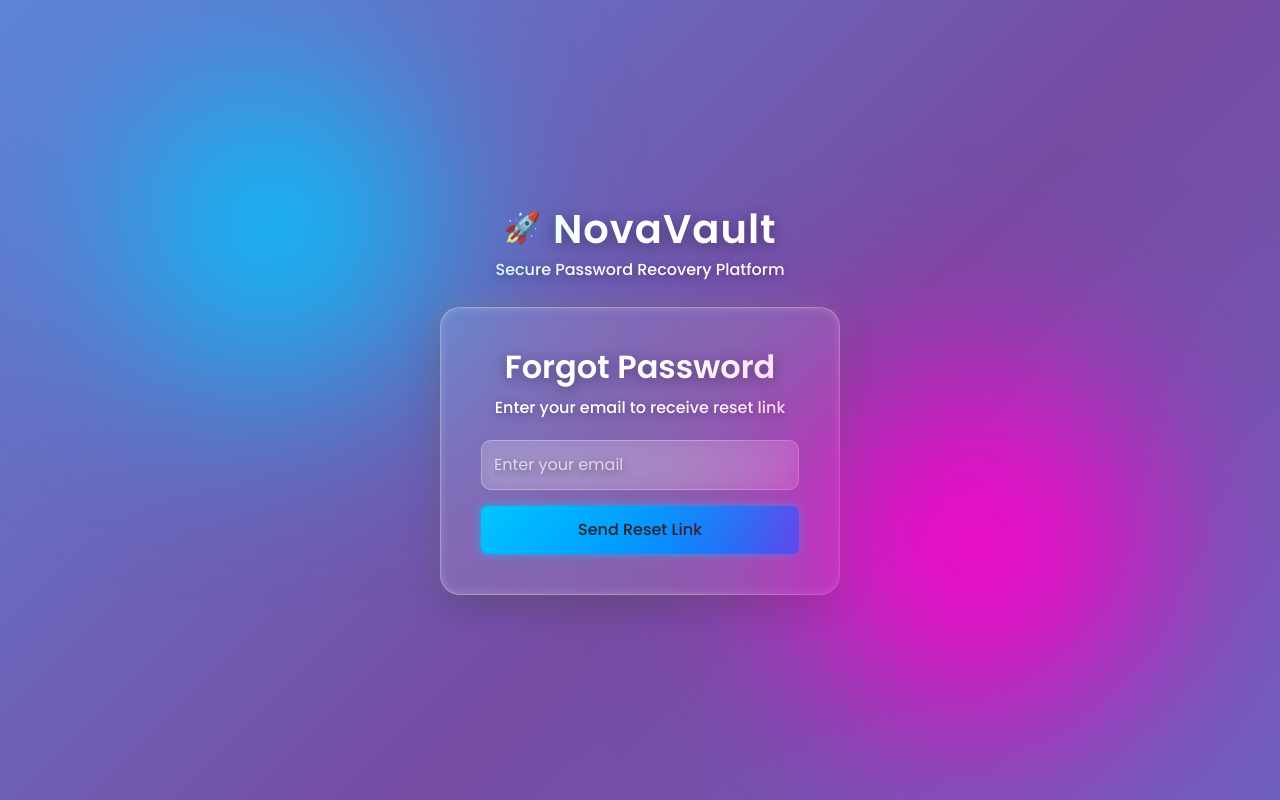
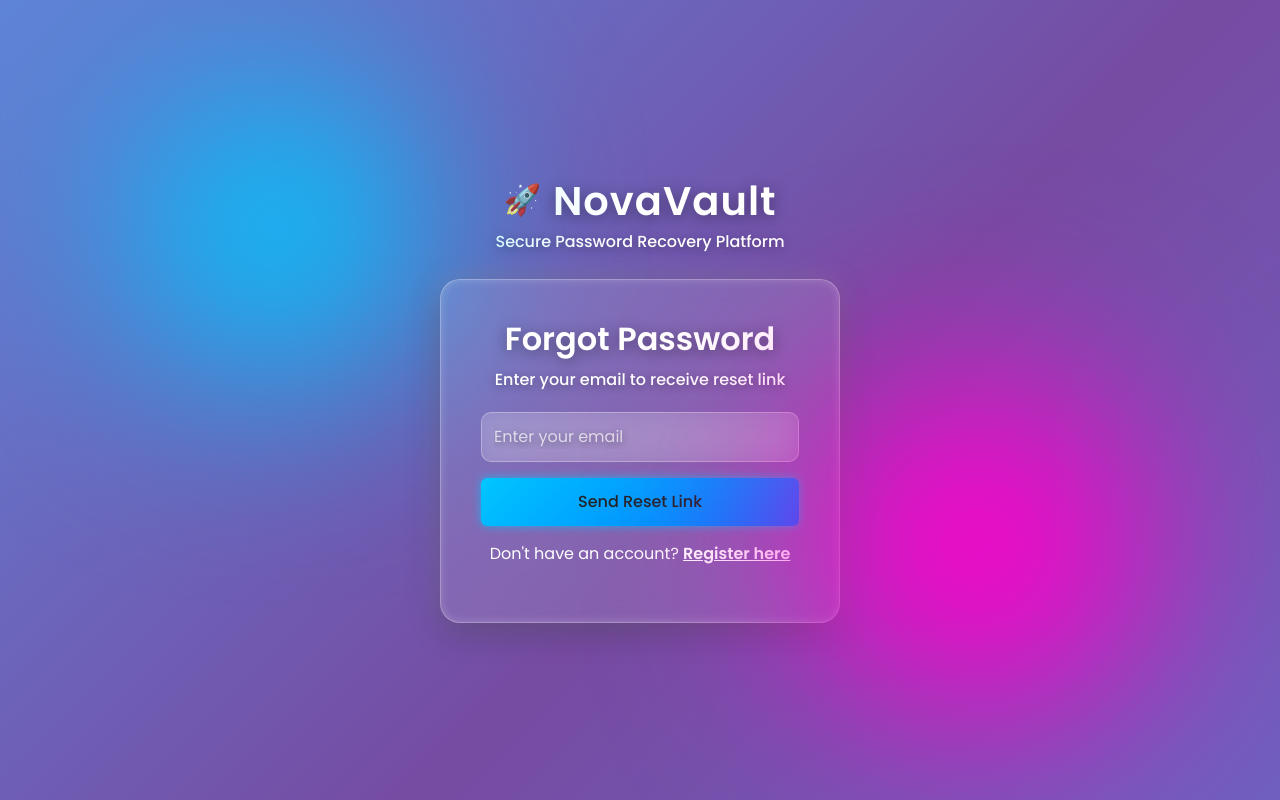
Before and after one commit to thiruthavachelvan/novavault-frontend, a React (Create React App) app: page / in a window 1280 px wide. Built offline with nearby package versions, Linux system fonts and the light colour scheme.

Commit message:
Add Link to register page from forgot-password UI

```diff
--- a/src/pages/ForgotPassword.js
+++ b/src/pages/ForgotPassword.js
@@ -1,5 +1,6 @@
 import { useState } from "react";
 import axios from "axios";
+import { Link } from "react-router-dom";
 
 function ForgotPassword() {
 
@@ -134,6 +135,10 @@ function ForgotPassword() {
                     </p>
                 )}
 
+                <p className="text-center mt-3" style={{ color: "white" }}>
+                    Don't have an account? <Link to="/register" style={{ color: "#ffffff", fontWeight: "bold" }}>Register here</Link>
+                </p>
+
             </div>
 
         </div>
```
